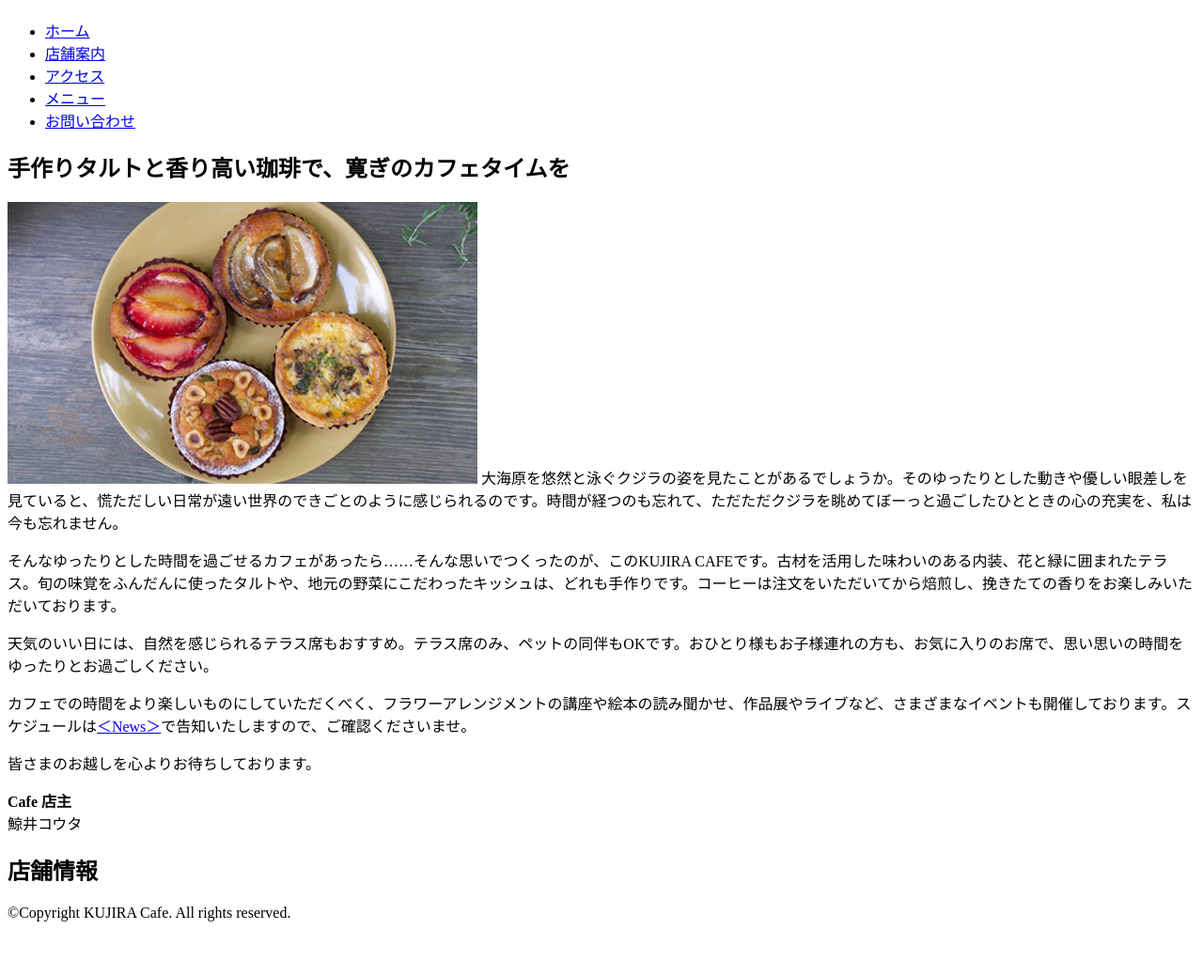
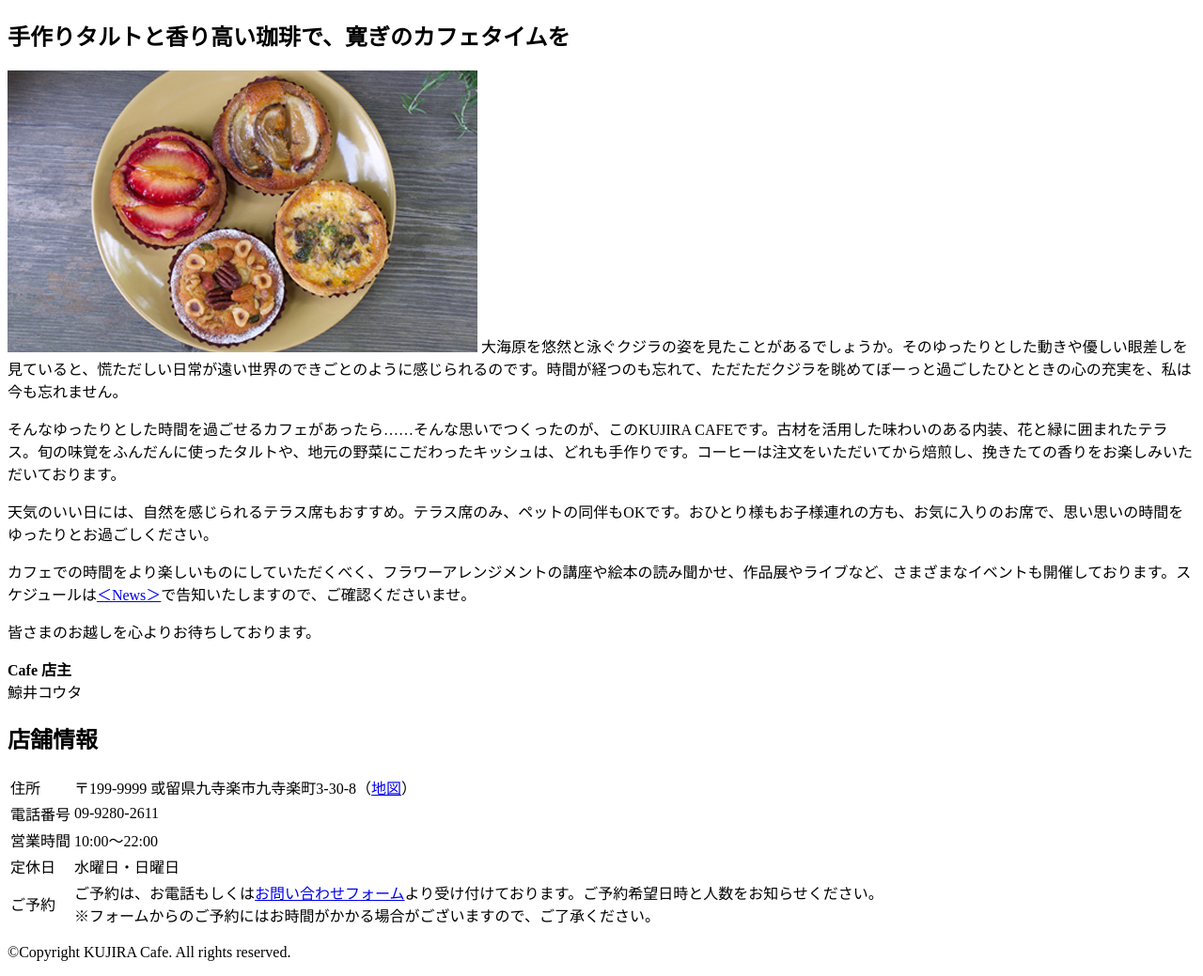
Before and after one commit to munenyan1002/KUJIRACafe, a plain HTML site: page about.html in a window 1280 px wide. Shown: the part 73-1112 px from the top of the page at 94% size. Before the commit the page ends 1070 px from the top, so only its background shows below. Drawn offline with Linux system fonts and the light colour scheme.

Commit message:
nav要素を削除 access・menuページのhtml追記

```diff
--- a/about.html
+++ b/about.html
@@ -10,14 +10,6 @@ https://munenyan1002.github.io/KUJIRACafe/index.html
       <meta charset="utf-8">
       <title>KUJIRA Cafeについて | KUJIRA Cafe</title>
       <h1><a href="index.html"><img src="image/logo.png" alt="KUJIRA Cafe"></a></h1>
-      <nav class="nav">
-        <ul>
-            <li><a href="index.html">ホーム</a></li>
-            <li><a href="about.html">店舗案内</a></li>
-            <li><a href="access.html">アクセス</a></li>
-            <li><a href="menu.html">メニュー</a></li>
-            <li><a href="contact.html">お問い合わせ</a></li>
-        </ul>
       </nav>
     </header>
     <!--ヘッダー　ここまで-->
@@ -25,6 +17,7 @@ https://munenyan1002.github.io/KUJIRACafe/index.html
 
     <main>
       <h2>手作りタルトと香り高い珈琲で、寛ぎのカフェタイムを</h2>
+
       <p><img src="image/about-photo.jpg" alt="タルトの写真">
       大海原を悠然と泳ぐクジラの姿を見たことがあるでしょうか。そのゆったりとした動きや優しい眼差しを見ていると、慌ただしい日常が遠い世界のできごとのように感じられるのです。時間が経つのも忘れて、ただただクジラを眺めてぼーっと過ごしたひとときの心の充実を、私は今も忘れません。</p>
       <p>そんなゆったりとした時間を過ごせるカフェがあったら……そんな思いでつくったのが、このKUJIRA CAFEです。古材を活用した味わいのある内装、花と緑に囲まれたテラス。旬の味覚をふんだんに使ったタルトや、地元の野菜にこだわったキッシュは、どれも手作りです。コーヒーは注文をいただいてから焙煎し、挽きたての香りをお楽しみいただいております。</p>
@@ -35,7 +28,29 @@ https://munenyan1002.github.io/KUJIRACafe/index.html
         鯨井コウタ</p>
 
       <h2>店舗情報</h2>
-
+        <table>
+          <tr>
+            <td>住所</td>
+            <td>〒199-9999 或留県九寺楽市九寺楽町3-30-8（<a href="access.html">地図</a>）</td>
+          </tr>
+          <tr>
+            <td>電話番号</td>
+            <td>09-9280-2611</td>
+          </tr>
+          <tr>
+            <td>営業時間</td>
+            <td>10:00～22:00</td>
+          </tr>
+          <tr>
+            <td>定休日</td>
+            <td>水曜日・日曜日</td>
+          </tr>
+          <tr>
+            <td>ご予約</td>
+            <td>ご予約は、お電話もしくは<a href="contact.html">お問い合わせフォーム</a>より受け付けております。ご予約希望日時と人数をお知らせください。<br>
+              ※フォームからのご予約にはお時間がかかる場合がございますので、ご了承ください。</td>
+          </tr>
+        </table>
     </main>
   </body>
   <footer class="footer">
```
Also changed, not shown: access.html (+9 -2 lines), menu.html (+33 -1 lines).
